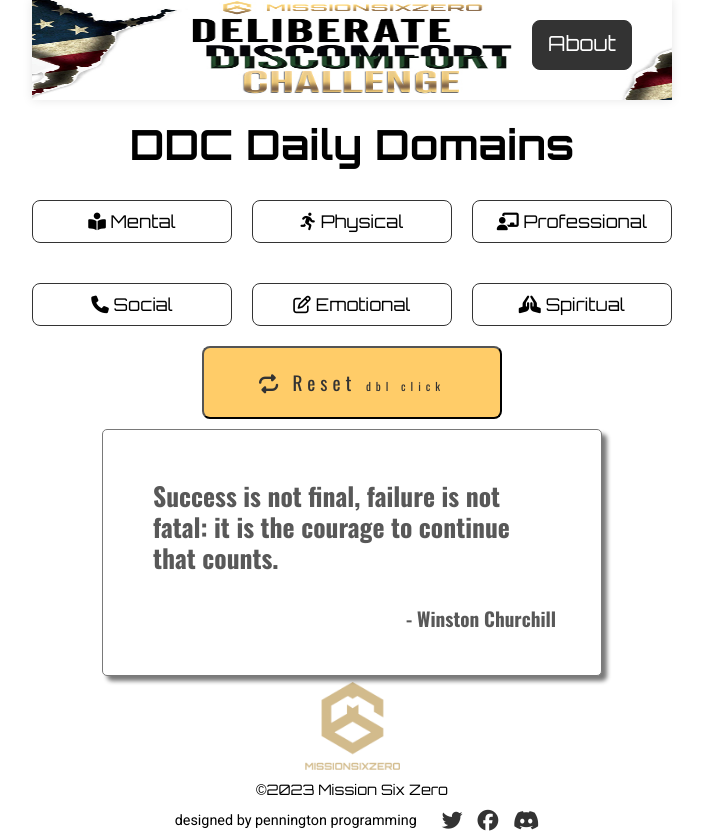
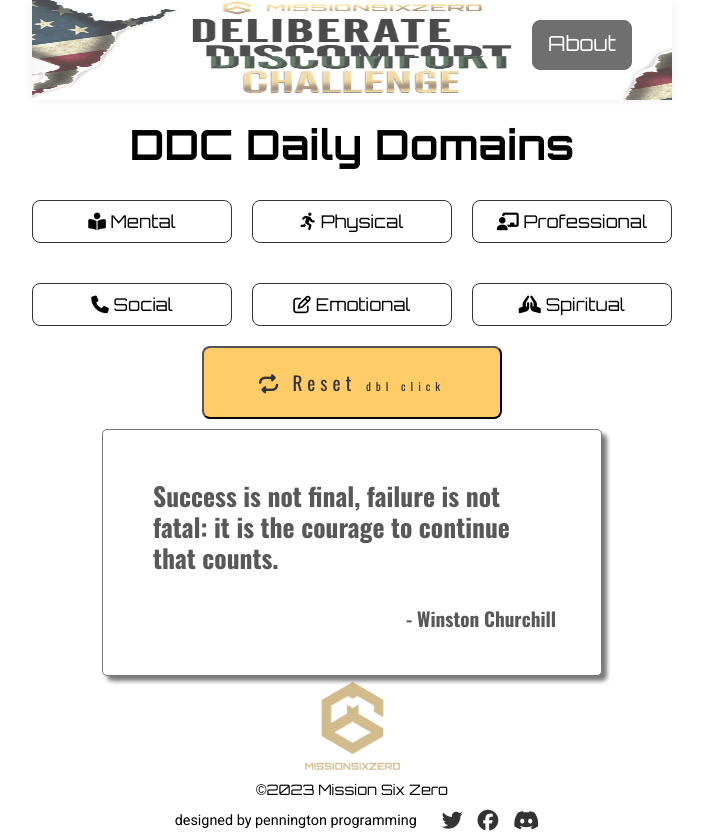
Before and after one commit to egpennington/ddc-domaintracker, a plain HTML site: page index.html in a window 1280 px wide. In both pictures the pointer is over the element "About". Shown: the whole page, without its empty margins (288-991 px from the left). Drawn offline with nearby package versions, Linux system fonts and the light colour scheme.

Commit message:
added opacity to title <a>

```diff
--- a/style.css
+++ b/style.css
@@ -27,6 +27,10 @@ body {
     height: 100px;
     box-shadow: 0px 0px 10px rgba(0, 0, 0, 0.1);
     position: relative;
+}
+
+.navbar:hover {
+    opacity: 0.7;;
 }
 
 .nav-logo {
```
